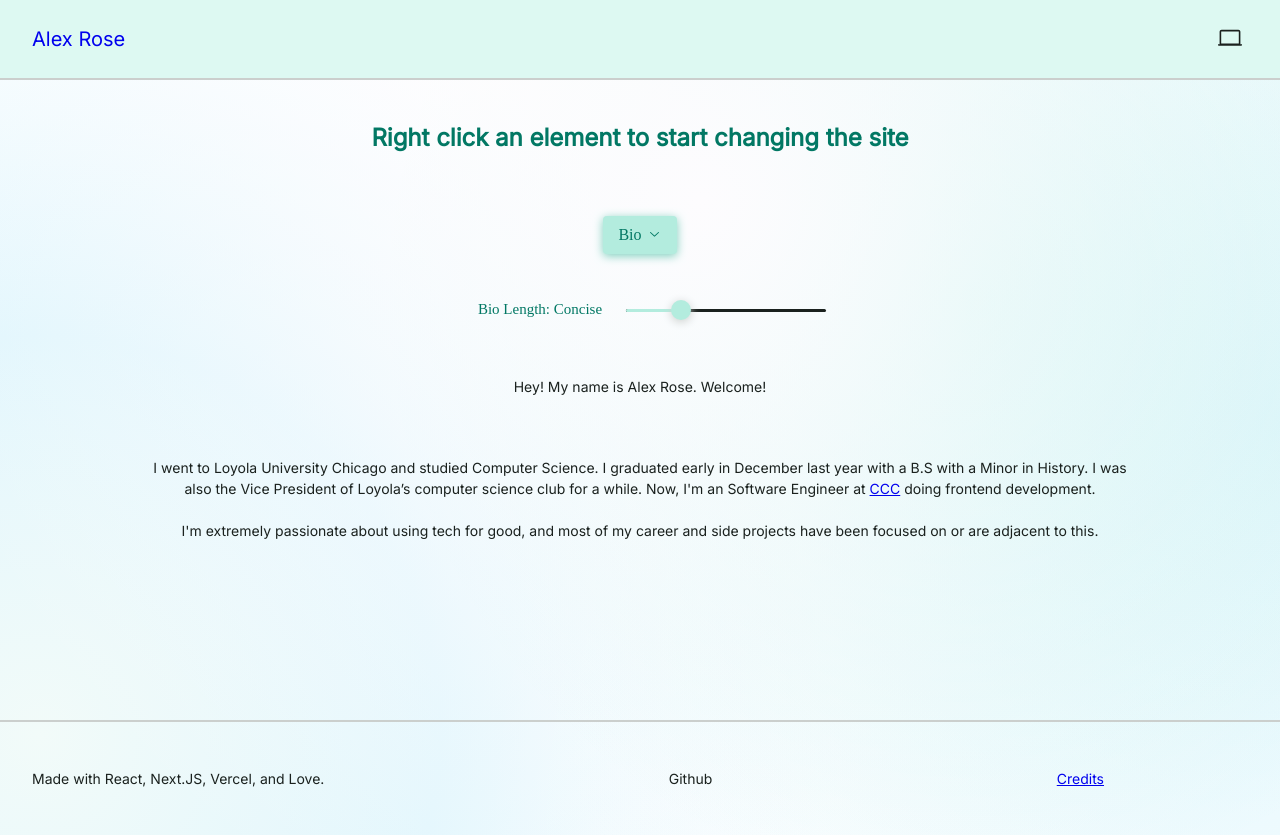
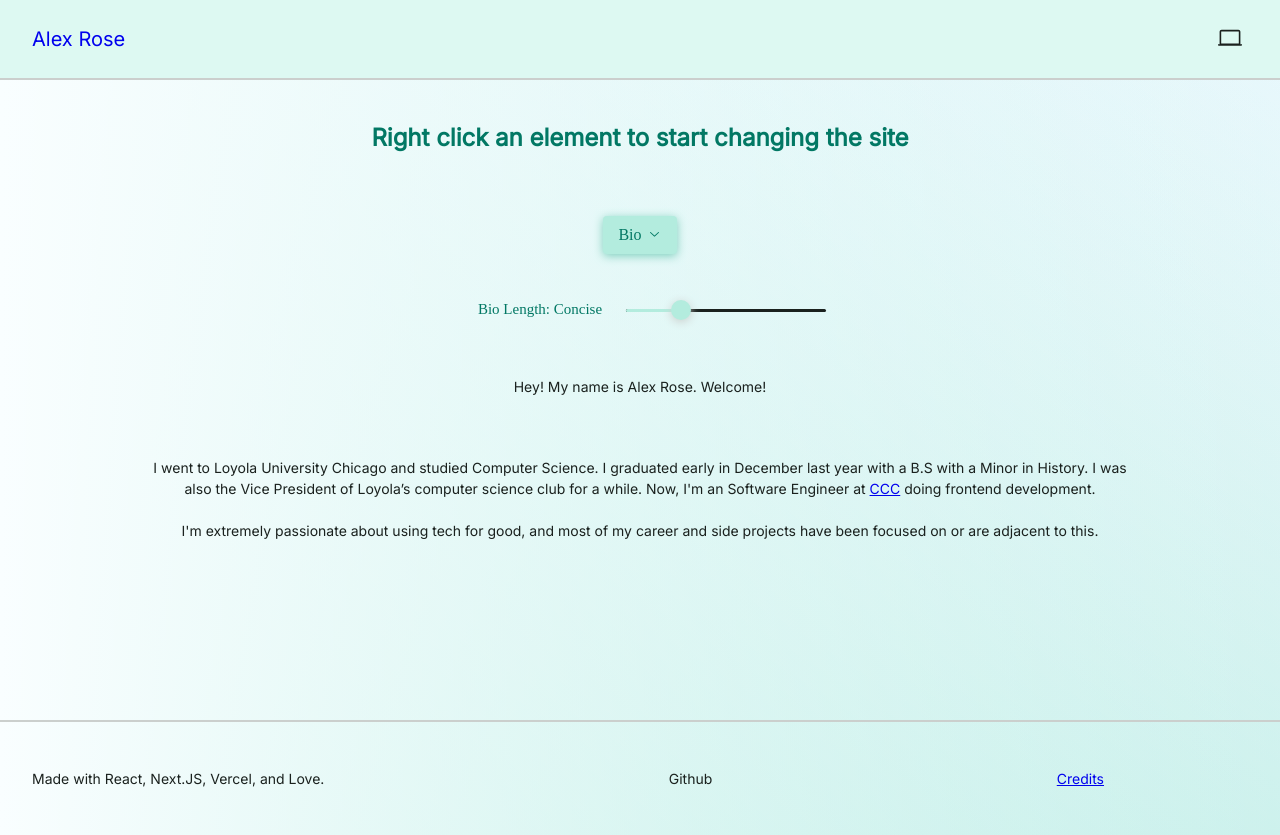
Before and after one commit to acrose99/portfolio2electricboogaloo, a Next.js app: page / in a window 1280 px wide. Built offline with nearby package versions, Linux system fonts and the light colour scheme.

Commit message:
Update _app.tsx

```diff
--- a/pages/_app.tsx
+++ b/pages/_app.tsx
@@ -15,13 +15,11 @@ const Container = styled("main", {
   display: "flex",
   flexDirection: "column",
   maxWidth: "100vw",
-  backgroundImage: `
-              radial-gradient(circle 800px at 700px 200px, $violet1, $$transparent),
-              radial-gradient(circle 600px at calc(100% - 300px) 300px, $mintA3, $$transparent),
-              radial-gradient(circle 800px at right center, $sky3, $$transparent),
-              radial-gradient(circle 800px at right bottom, $sky1, $$transparent),
-              radial-gradient(circle 800px at calc(50% - 600px) calc(100% - 100px), $mint2, $sky3, $$transparent)
-            `,
+  backgroundImage: `linear-gradient(to right, $sky1, $$transparent),
+                    linear-gradient(to top right, $mintA5, $$transparent),
+                    linear-gradient(to top left, $sky2, $$transparent),
+                    linear-gradient(to bottom left, $sky3, $$transparent),
+                    linear-gradient(to top right, $mint1, $sky1, $$transparent)`,
   backgroundSize: "cover",
   // Safari transparency bug workaround
   $$transparent: "#FDFCFD00",
```
